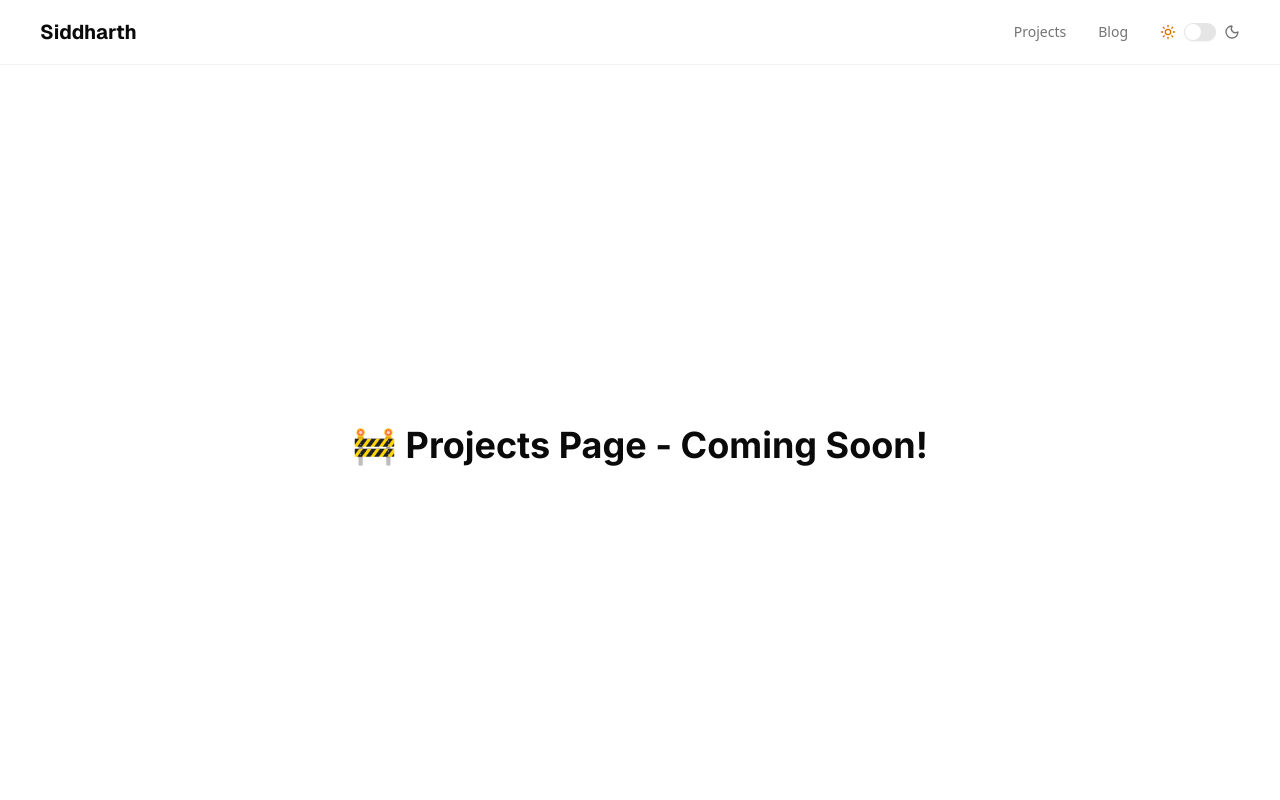
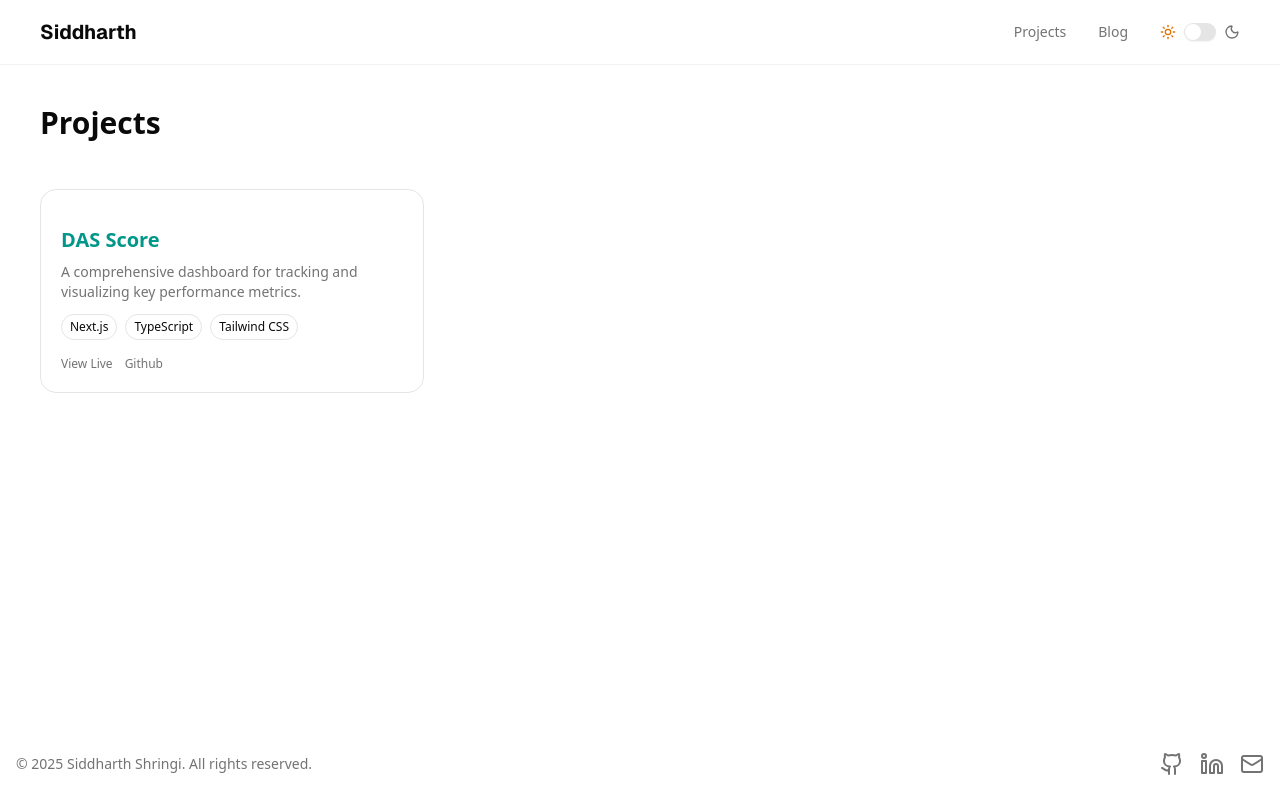
Before and after one commit to SiddharthShringi/siddharth-portfolio, a Next.js app: page /projects in a window 1280 px wide. Shown: the top 800 px of the page. Built offline with nearby package versions, Linux system fonts and the light colour scheme; a web font is replaced by a local one.

Commit message:
Added Project page (#14)

```diff
--- a/app/layout.tsx
+++ b/app/layout.tsx
@@ -41,9 +41,11 @@ export default function RootLayout({
           enableSystem
           disableTransitionOnChange
         >
-          <Navbar />
-          <div className="container mx-auto overflow-hidden">{children}</div>
-          <Footer />
+          <div className="min-h-screen flex flex-col">
+            <Navbar />
+            <div className="flex-1 container mx-auto overflow-hidden">{children}</div>
+            <Footer />
+          </div>
         </ThemeProvider>
       </body>
     </html>
--- a/app/projects/page.tsx
+++ b/app/projects/page.tsx
@@ -1,12 +1,45 @@
 import React from 'react';
+import projects from '@/lib/data/projects';
+import Link from 'next/link';
+import { Project } from '@/lib/types/project';
 
 export default function Projects() {
   return (
     <section className="my-10">
-      <div className="flex items-center justify-center h-[90vh]">
-        <h1 className="text-4xl font-bold font-sans text-center sm:text-nowrap mb-10">
-          🚧 Projects Page - Coming Soon!
-        </h1>
+      <div className="px-4 sm:px-6 lg:px-8 xl:px-10 mb-6">
+        <h1 className="text-3xl font-semibold">Projects</h1>
+        <main className="py-12 space-y-8">
+          <div className="grid gap-6 md:grid-cols-3">
+            {projects.map((p: Project) => (
+              <div className="rounded-2xl border p-5" key={`project-${p.title}-${p.links[0]?.url}`}>
+                <h2 className="mt-4 text-xl font-semibold text-chart-2">{p.title}</h2>
+                <p className="mt-2 text-sm text-muted-foreground">{p.description}</p>
+                <div className="mt-3 flex flex-wrap gap-2">
+                  {p.stack.slice(0, 4).map((tech) => (
+                    <span key={tech} className="rounded-full border px-2 py-1 text-xs">
+                      {tech}
+                    </span>
+                  ))}
+                </div>
+                <div className="mt-4 flex items-center gap-3">
+                  {p.links
+                    .filter((l) => l.type === 'live' || l.type === 'github')
+                    .map((l) => (
+                      <Link
+                        key={l.url}
+                        href={l.url}
+                        target="_blank"
+                        rel="noopener noreferrer"
+                        className="text-xs font-light underline-offset-4 text-muted-foreground hover:text-foreground hover:underline"
+                      >
+                        {l.label}
+                      </Link>
+                    ))}
+                </div>
+              </div>
+            ))}
+          </div>
+        </main>
       </div>
     </section>
   );
--- /dev/null
+++ b/lib/data/projects.ts
@@ -0,0 +1,15 @@
+import { Project } from '@/lib/types/project';
+
+const projects: Project[] = [
+  {
+    title: 'DAS Score',
+    description: 'A comprehensive dashboard for tracking and visualizing key performance metrics.',
+    stack: ['Next.js', 'TypeScript', 'Tailwind CSS'],
+    links: [
+      { type: 'live', url: 'https://das-score.vercel.app', label: 'View Live' },
+      { type: 'github', url: 'https://github.com/SiddharthShringi/DAS-Score', label: 'Github' },
+    ],
+  },
+];
+
+export default projects;
--- /dev/null
+++ b/lib/types/project.ts
@@ -0,0 +1,12 @@
+export type ProjectLink = {
+  type: 'live' | 'github' | 'demo' | 'case-study';
+  label: string;
+  url: string;
+};
+
+export type Project = {
+  title: string;
+  description: string;
+  stack: string[];
+  links: ProjectLink[];
+};
```
